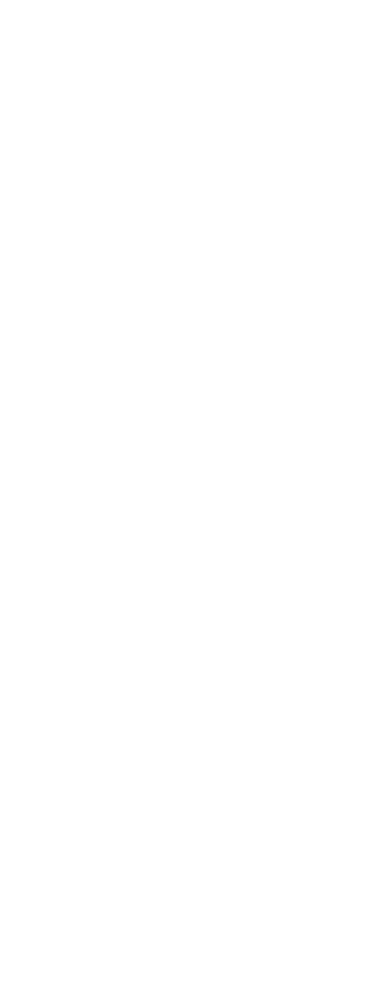
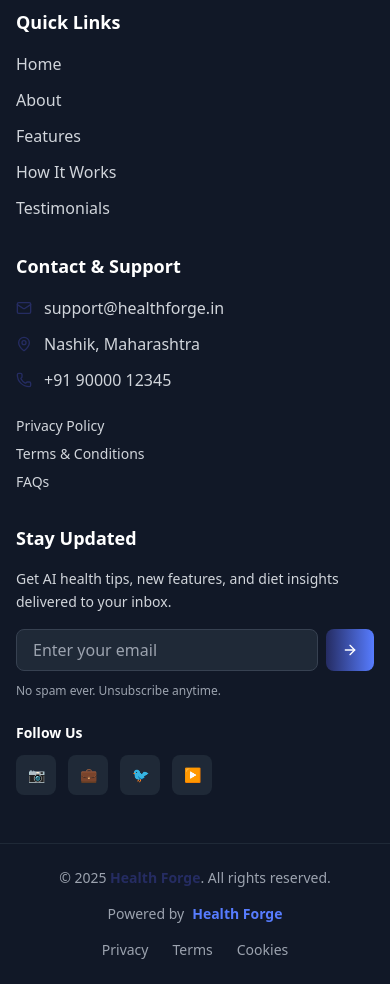
Before and after one commit to mrniteshray/HealthForge-AiNity, a Next.js app in the folder Web App/frontend/: page / in a window 390 px wide. Shown: the part 9440-10424 px from the top of the page. Before the commit the page ends 9198 px from the top, so only its background shows below. Built offline with nearby package versions, Linux system fonts and the light colour scheme.

Commit message:
feat: add Footer component with links and social media section

```diff
--- a/Web App/frontend/src/app/page.js
+++ b/Web App/frontend/src/app/page.js
@@ -1,5 +1,6 @@
 import CTASection from "@/components/CTASection";
 import FeaturesSection from "@/components/FeaturesSection";
+import FooterSection from "@/components/Footer";
 import Header from "@/components/Header";
 import HowItWorks from "@/components/HowItWorks";
 import Navbar from "@/components/Navbar";
@@ -15,6 +16,7 @@ export default function Home() {
       <HowItWorks />
       <TestimonialsSection />
       <CTASection />
+      <FooterSection />
     </div>
   );
 }
--- /dev/null
+++ b/Web App/frontend/src/components/Footer.jsx
@@ -0,0 +1,177 @@
+import {
+  Smartphone,
+  Mail,
+  MapPin,
+  Phone,
+  Heart,
+  ArrowRight
+} from 'lucide-react';
+
+const FooterSection = () => {
+  const currentYear = new Date().getFullYear();
+
+  return (
+    <footer className="bg-gray-900 text-white">
+      {/* Main Footer Content */}
+      <div className="container mx-auto px-4 sm:px-6 lg:px-8 py-12 lg:py-16">
+        <div className="grid grid-cols-1 md:grid-cols-2 lg:grid-cols-4 gap-8 lg:gap-12">
+
+          {/* Brand Column */}
+          <div className="lg:col-span-1">
+            <div className="flex items-center gap-3 mb-4">
+              <div className="w-10 h-10 bg-gradient-to-r from-primary to-secondary rounded-lg flex items-center justify-center">
+                <Smartphone className="h-6 w-6 text-white" />
+              </div>
+              <span className="text-xl font-bold text-white">Health Forge</span>
+            </div>
+            <p className="text-gray-300 mb-4 leading-relaxed">
+              Your Smart Indian Diet Coach. AI-powered health plans tailored for Indian lifestyles and local ingredients.
+            </p>
+            <div className="flex items-center gap-2 text-gray-400">
+              <Heart className="h-4 w-4 text-primary" />
+              <span className="text-sm">Made with love in India</span>
+            </div>
+          </div>
+
+          {/* Quick Links */}
+          <div>
+            <h3 className="text-lg font-semibold text-white mb-4">Quick Links</h3>
+            <ul className="space-y-3">
+              {['Home', 'About', 'Features', 'How It Works', 'Testimonials'].map((link) => (
+                <li key={link}>
+                  <a
+                    href="#"
+                    className="text-gray-300 hover:text-primary transition-colors duration-300 hover:translate-x-1 transform inline-block"
+                  >
+                    {link}
+                  </a>
+                </li>
+              ))}
+            </ul>
+          </div>
+
+          {/* Support & Contact */}
+          <div>
+            <h3 className="text-lg font-semibold text-white mb-4">Contact & Support</h3>
+            <div className="space-y-3">
+              <div className="flex items-center gap-3">
+                <Mail className="h-4 w-4 text-primary flex-shrink-0" />
+                <a
+                  href="mailto:support@healthforge.in"
+                  className="text-gray-300 hover:text-primary transition-colors duration-300"
+                >
+                  support@healthforge.in
+                </a>
+              </div>
+              <div className="flex items-center gap-3">
+                <MapPin className="h-4 w-4 text-primary flex-shrink-0" />
+                <span className="text-gray-300">Nashik, Maharashtra</span>
+              </div>
+              <div className="flex items-center gap-3">
+                <Phone className="h-4 w-4 text-primary flex-shrink-0" />
+                <a
+                  href="tel:+919000012345"
+                  className="text-gray-300 hover:text-primary transition-colors duration-300"
+                >
+                  +91 90000 12345
+                </a>
+              </div>
+            </div>
+
+            {/* Additional Links */}
+            <div className="mt-6 space-y-2">
+              <a href="#" className="block text-gray-300 hover:text-primary transition-colors duration-300 text-sm">
+                Privacy Policy
+              </a>
+              <a href="#" className="block text-gray-300 hover:text-primary transition-colors duration-300 text-sm">
+                Terms & Conditions
+              </a>
+              <a href="#" className="block text-gray-300 hover:text-primary transition-colors duration-300 text-sm">
+                FAQs
+              </a>
+            </div>
+          </div>
+
+          {/* Newsletter */}
+          <div>
+            <h3 className="text-lg font-semibold text-white mb-4">Stay Updated</h3>
+            <p className="text-gray-300 mb-4 text-sm leading-relaxed">
+              Get AI health tips, new features, and diet insights delivered to your inbox.
+            </p>
+
+            <div className="space-y-3">
+              <div className="flex gap-2">
+                <input
+                  type="email"
+                  placeholder="Enter your email"
+                  className="flex-1 px-4 py-2 bg-gray-800 border border-gray-700 rounded-lg text-white placeholder-gray-400 focus:outline-none focus:border-primary transition-colors duration-300"
+                />
+                <button className="bg-gradient-to-r from-primary to-secondary hover:from-primary/90 hover:to-secondary/90 text-white px-4 py-2 rounded-lg transition-all duration-300 transform hover:scale-105 flex items-center gap-2">
+                  <ArrowRight className="h-4 w-4" />
+                </button>
+              </div>
+              <p className="text-gray-400 text-xs">
+                No spam ever. Unsubscribe anytime.
+              </p>
+            </div>
+
+            {/* Social Links */}
+            <div className="mt-6">
+              <h4 className="text-sm font-semibold text-white mb-3">Follow Us</h4>
+              <div className="flex gap-3">
+                {[
+                  { name: 'Instagram', icon: '📷', color: 'hover:text-pink-400' },
+                  { name: 'LinkedIn', icon: '💼', color: 'hover:text-blue-400' },
+                  { name: 'Twitter', icon: '🐦', color: 'hover:text-blue-300' },
+                  { name: 'YouTube', icon: '▶️', color: 'hover:text-red-400' }
+                ].map((social) => (
+                  <a
+                    key={social.name}
+                    href="#"
+                    className={`w-10 h-10 bg-gray-800 rounded-lg flex items-center justify-center text-gray-300 ${social.color} transition-all duration-300 transform hover:scale-110 hover:bg-gray-700`}
+                    title={social.name}
+                  >
+                    <span className="text-sm">{social.icon}</span>
+                  </a>
+                ))}
+              </div>
+            </div>
+          </div>
+        </div>
+      </div>
+
+      {/* Bottom Bar */}
+      <div className="border-t border-gray-800">
+        <div className="container mx-auto px-4 sm:px-6 lg:px-8 py-6">
+          <div className="flex flex-col md:flex-row justify-between items-center gap-4">
+            {/* Copyright */}
+            <div className="text-gray-400 text-sm text-center md:text-left">
+              © {currentYear} <span className="text-primary font-semibold">Health Forge</span>. All rights reserved.
+            </div>
+
+            {/* Health Forge Brand */}
+            <div className="flex items-center gap-2 text-gray-400 text-sm">
+              <span>Powered by</span>
+              <span className="text-secondary font-semibold">Health Forge</span>
+            </div>
+
+            {/* Additional Links */}
+            <div className="flex gap-6 text-sm">
+              <a href="#" className="text-gray-400 hover:text-primary transition-colors duration-300">
+                Privacy
+              </a>
+              <a href="#" className="text-gray-400 hover:text-primary transition-colors duration-300">
+                Terms
+              </a>
+              <a href="#" className="text-gray-400 hover:text-primary transition-colors duration-300">
+                Cookies
+              </a>
+            </div>
+          </div>
+        </div>
+      </div>
+    </footer>
+  );
+};
+
+export default FooterSection;
```
